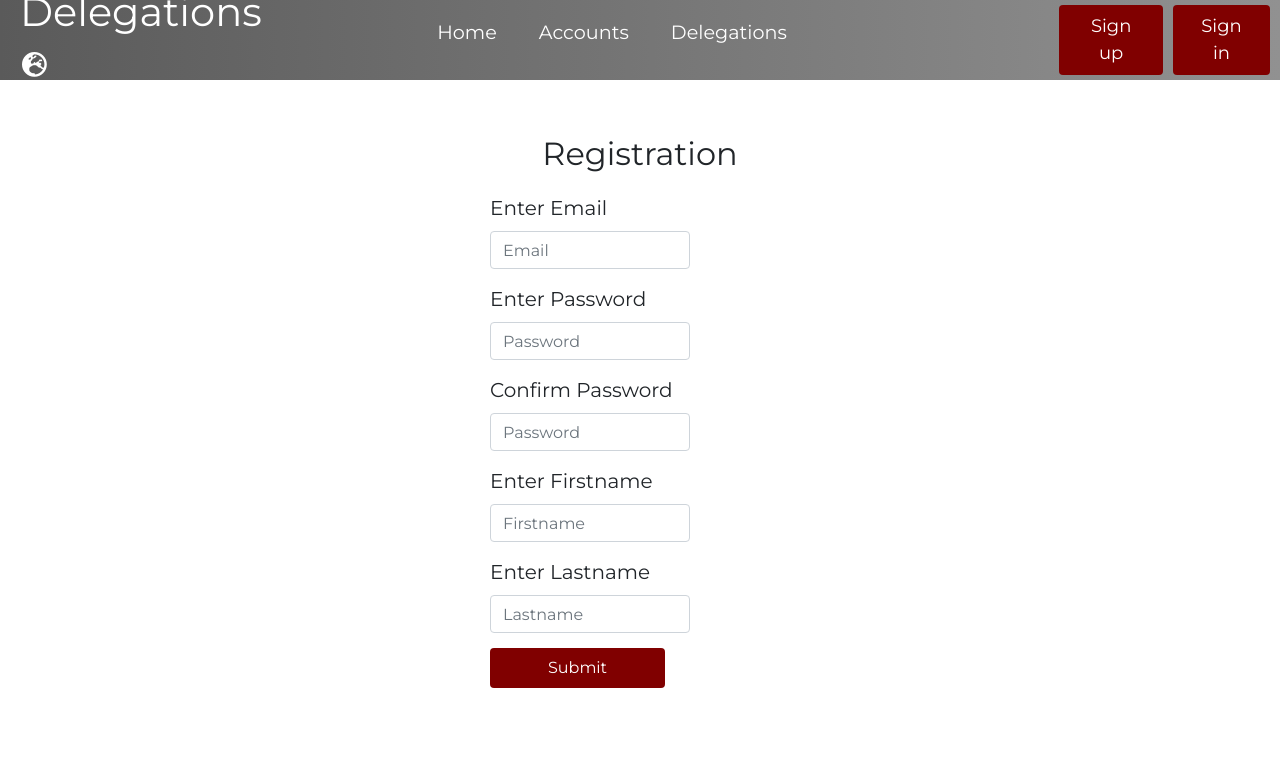
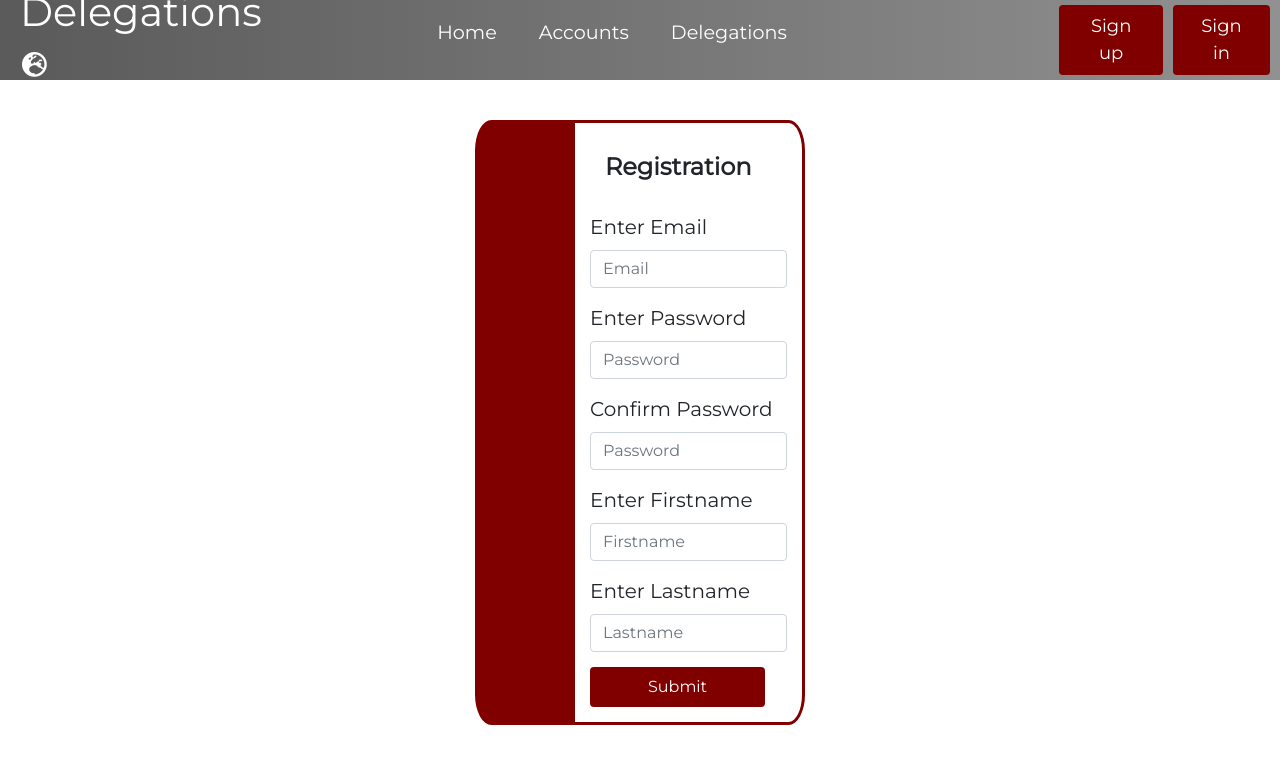
Before and after one commit to sRutkowski22/Delegations, a React (Create React App) app in the folder delegation-react/: page /register in a window 1280 px wide. Shown: the top 764 px of the page. Built offline with nearby package versions, Linux system fonts and the light colour scheme; the HTML template or start-up script is replaced by a standard one.

Commit message:
borders for login and register

```diff
--- a/delegation-react/src/components/auth/Login.css
+++ b/delegation-react/src/components/auth/Login.css
@@ -12,6 +12,11 @@
     margin: auto;
     height: 100%;
     margin-top: 100px;
+    border-color: #800000;
+    border-radius: 5%;
+    border-style: solid;
+    border-left-width: 100px;
+
 
  }
 
@@ -19,6 +24,7 @@
     margin-bottom: 15px;
     max-width: 200px;
     font-size: 20px;
+
 }
 
 .text-center{
--- a/delegation-react/src/components/auth/Register.css
+++ b/delegation-react/src/components/auth/Register.css
@@ -5,12 +5,27 @@
     margin: auto;
     height: 100%;
     margin-top: 40px;
+    border-color: #800000;
+    border-radius: 5%;
+    border-style: solid;
+    border-left-width: 100px;
 
+
+
+}
+
+.registration{
+    font-size: x-large;
+    justify-content: center;
+    font-weight: bold;
+    padding: 15px;
+    margin-bottom: 15px;
 }
 
 .form-group{
     margin-bottom: 15px;
     max-width: 200px;
+    font-size: 20px;
 }
 
 .text-center{
--- a/delegation-react/src/components/auth/Register.js
+++ b/delegation-react/src/components/auth/Register.js
@@ -10,7 +10,7 @@ import './Register.css';
 
 
              <Form className="registration-form">
-             <h2 className="text-center">Registration</h2>
+             <h2 className="registration">Registration</h2>
              <FormGroup className="form-group">
                  <Label> Enter Email</Label>
                  <Input  type="email" placeholder="Email"/>
```
